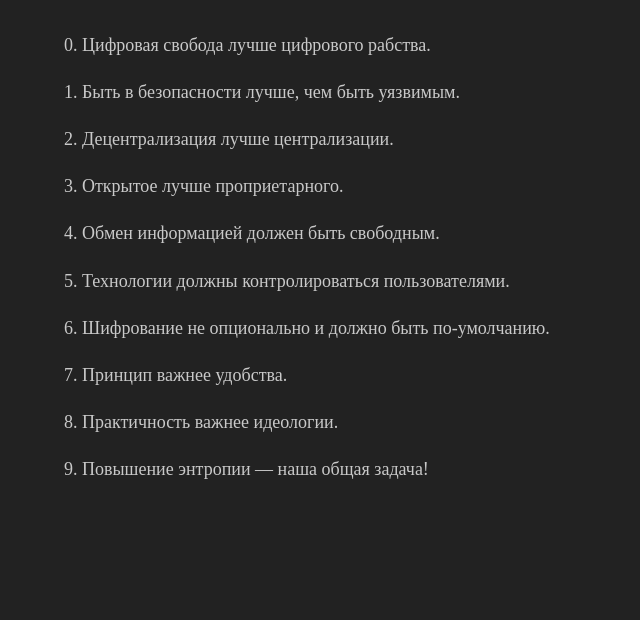
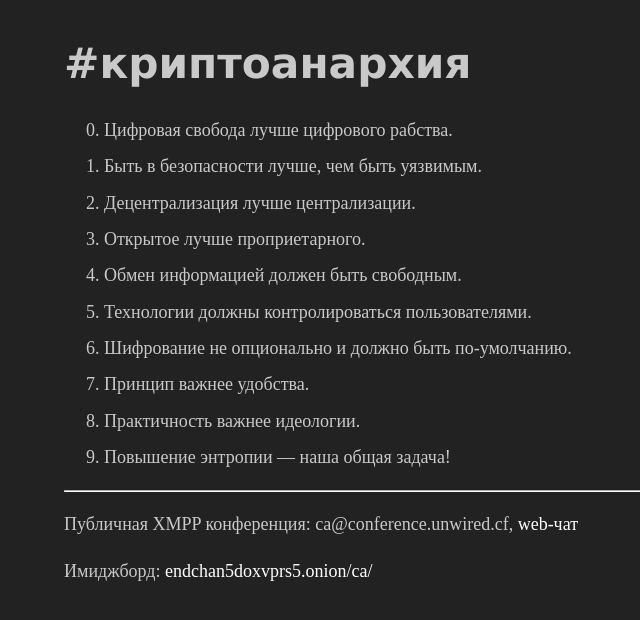
Before and after one commit to cryptoanarchy-rocks/cryptoanarchy.github.io, a plain HTML site: page index.html in a window 1280 px wide. Shown: the whole page, without its empty margins (234-874 px from the left). Drawn offline with Linux system fonts and the light colour scheme.

Commit message:
update info

```diff
--- a/index.html
+++ b/index.html
@@ -8,16 +8,31 @@
     <body>
         <div class="container">
             <article>
-                <p>0. Цифровая свобода лучше цифрового рабства.</p>
-                <p>1. Быть в безопасности лучше, чем быть уязвимым.</p>
-                <p>2. Децентрализация лучше централизации.</p>
-                <p>3. Открытое лучше проприетарного.</p>
-                <p>4. Обмен информацией должен быть свободным.</p>
-                <p>5. Технологии должны контролироваться пользователями.</p>
-                <p>6. Шифрование не опционально и должно быть по-умолчанию.</p>
-                <p>7. Принцип важнее удобства.</p>
-                <p>8. Практичность важнее идеологии.</p>
-                <p>9. Повышение энтропии — наша общая задача!</p>
+                <header>
+                    <h1>#криптоанархия</h1>
+                </header>
+                <section class="thesises">
+                    <ol start="0">
+                        <li>Цифровая свобода лучше цифрового рабства.</li>
+                        <li>Быть в безопасности лучше, чем быть уязвимым.</li>
+                        <li>Децентрализация лучше централизации.</li>
+                        <li>Открытое лучше проприетарного.</li>
+                        <li>Обмен информацией должен быть свободным.</li>
+                        <li>Технологии должны контролироваться пользователями.</li>
+                        <li>Шифрование не опционально и должно быть по-умолчанию.</li>
+                        <li>Принцип важнее удобства.</li>
+                        <li>Практичность важнее идеологии.</li>
+                        <li>Повышение энтропии — наша общая задача!</li>
+                    </ol>
+                </section>
+                <hr>
+                <section class="public-resources">
+                    <p>
+                        Публичная XMPP конференция: ca@conference.unwired.cf,
+                        <a target="_blank" href="https://chat.jabb.im/?r=ca@conference.unwired.cf">web-чат</a>
+                    </p>
+                    <p>Имиджборд: <a href="http://endchan5doxvprs5.onion/ca/">endchan5doxvprs5.onion/ca/</a></p>
+                </section>
             </article>
         </div>
     </body>
```
